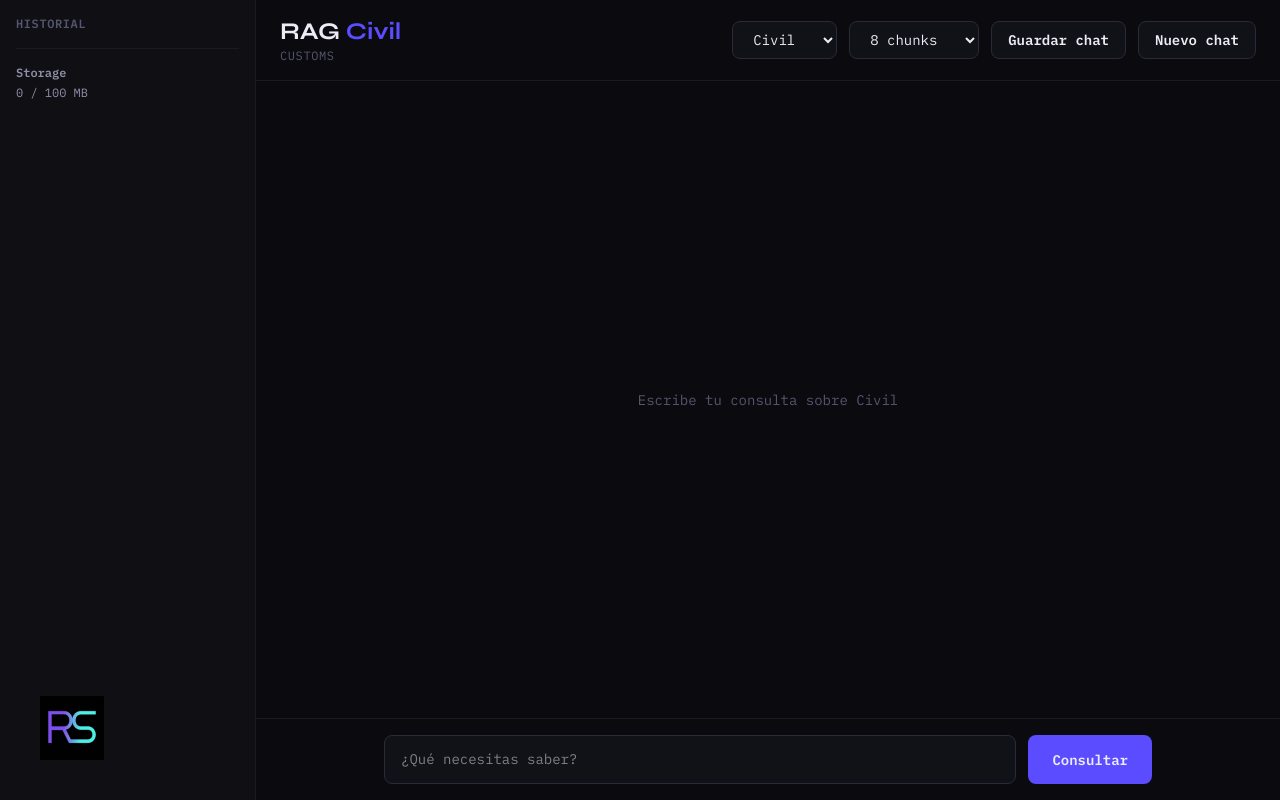
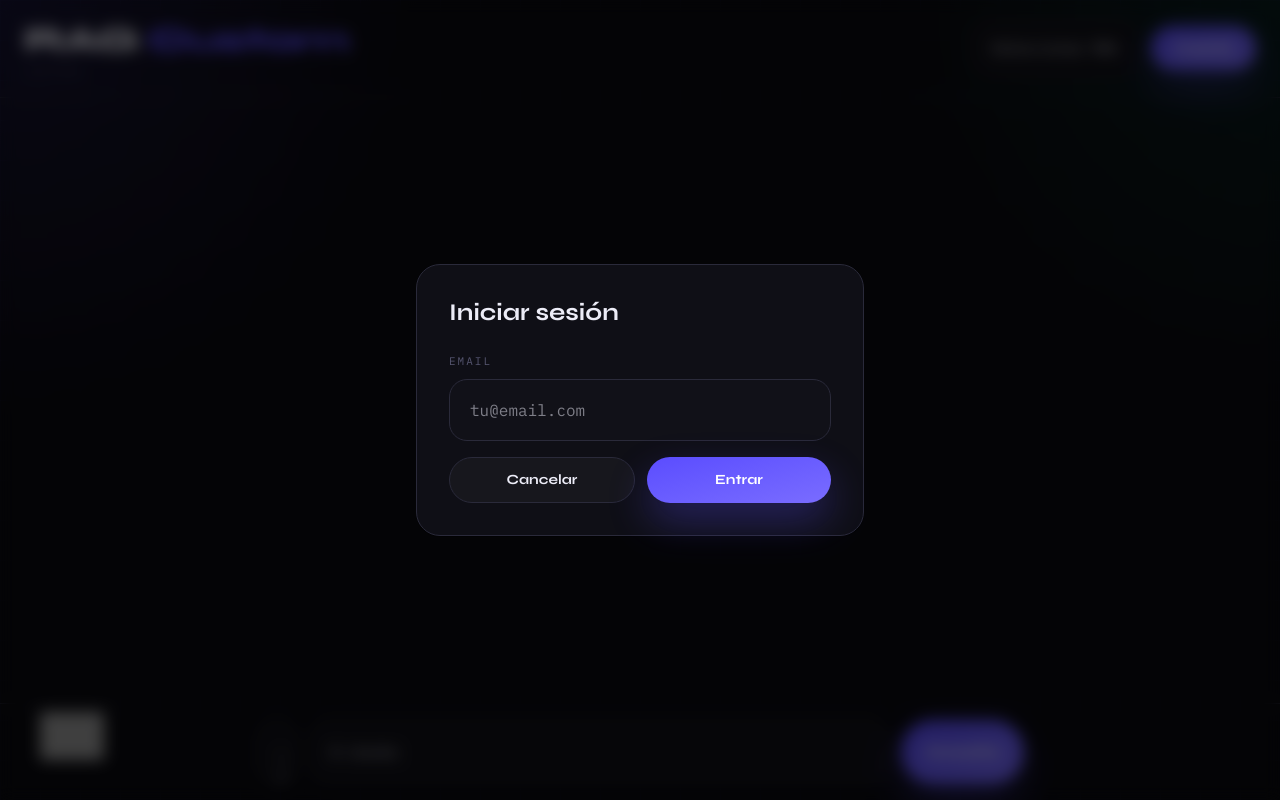
Before and after one commit to capriadev/rag-school, a Next.js app: page / in a window 1280 px wide. Both pictures are taken after a click on the button "Cuenta". Built offline with nearby package versions, Linux system fonts and the light colour scheme; grey boxes are pictures that could not be loaded.

Commit message:
fix: correct UI styling, add auth modal, move chunk selector

```diff
--- a/components/chat-interface.tsx
+++ b/components/chat-interface.tsx
@@ -9,11 +9,13 @@ interface ChatInterfaceProps {
   profileName?: string
 }
 
-export function ChatInterface({ profileName = "Civil" }: ChatInterfaceProps) {
+export function ChatInterface({ profileName = "Custom" }: ChatInterfaceProps) {
   const [question, setQuestion] = useState("")
   const [chunkCount, setChunkCount] = useState(8)
-  const [selectedProfile, setSelectedProfile] = useState(profileName)
+  const [selectedProfile, setSelectedProfile] = useState("")
   const [isAuthenticated, setIsAuthenticated] = useState(false)
+  const [showAuthModal, setShowAuthModal] = useState(false)
+  const [email, setEmail] = useState("")
   const [messages, setMessages] = useState<Array<{ role: "user" | "assistant"; content: string }>>([])
 
   const handleSubmit = async (e: FormEvent<HTMLFormElement>) => {
@@ -27,13 +29,22 @@ export function ChatInterface({ profileName = "Civil" }: ChatInterfaceProps) {
     // TODO: Call API and add assistant response
   }
 
+  const handleAuth = async (e: FormEvent<HTMLFormElement>) => {
+    e.preventDefault()
+    // TODO: Firebase auth
+    setIsAuthenticated(true)
+    setShowAuthModal(false)
+  }
+
   return (
-    <div className="flex h-screen bg-[#0a0a0f] text-[#ececf7]">
+    <div className="flex h-screen bg-shell text-[#ececf7]">
+      <div className="bg-grid pointer-events-none fixed inset-0 z-0" />
+
       {/* Sidebar - Only show when authenticated */}
       {isAuthenticated && (
-        <aside className="w-64 border-r border-[#1a1a24] bg-[#0f0f14] p-4">
+        <aside className="relative z-10 w-64 border-r border-[#2a2a3a] bg-[rgba(17,17,24,0.92)] p-4 backdrop-blur-[16px]">
           <div className="mb-4">
-            <h3 className="mb-2 text-xs font-semibold uppercase tracking-wider text-[#55556f]">Historial</h3>
+            <h3 className="section-kicker">Historial</h3>
           </div>
 
           {/* Chat list */}
@@ -42,7 +53,7 @@ export function ChatInterface({ profileName = "Civil" }: ChatInterfaceProps) {
           </div>
 
           {/* Storage indicator */}
-          <div className="mt-auto border-t border-[#1a1a24] pt-4">
+          <div className="mt-auto border-t border-[#2a2a3a] pt-4">
             <div className="text-xs text-[#8e8ea9]">
               <div className="mb-1 font-semibold">Storage</div>
               <div>0 / 100 MB</div>
@@ -52,14 +63,14 @@ export function ChatInterface({ profileName = "Civil" }: ChatInterfaceProps) {
       )}
 
       {/* Main content */}
-      <div className="flex flex-1 flex-col">
+      <div className="relative z-10 flex flex-1 flex-col">
         {/* Header */}
-        <header className="flex items-center justify-between border-b border-[#1a1a24] px-6 py-4">
+        <header className="flex items-center justify-between border-b border-[#2a2a3a] px-6 py-4">
           <div>
-            <h1 className="font-sans text-2xl font-bold">
-              RAG <span className="text-[#5b4cff]">{selectedProfile}</span>
+            <h1 className="font-sans text-[32px] font-extrabold tracking-[-1px]">
+              RAG <span className="text-[#5b4cff]">{profileName}</span>
             </h1>
-            <p className="text-xs uppercase tracking-wider text-[#55556f]">Customs</p>
+            <p className="text-[11px] uppercase tracking-[2px] text-[#55556f]">Customs</p>
           </div>
 
           <div className="flex items-center gap-3">
@@ -67,40 +78,26 @@ export function ChatInterface({ profileName = "Civil" }: ChatInterfaceProps) {
             <select
               value={selectedProfile}
               onChange={(e: ChangeEvent<HTMLSelectElement>) => setSelectedProfile(e.target.value)}
-              className="rounded-lg border border-[#2a2a3a] bg-[#111118] px-4 py-2 text-sm transition hover:border-[#5b4cff]"
+              className="form-control min-h-[50px] cursor-pointer appearance-none px-4 py-2 text-sm"
             >
-              <option value="Civil">Civil</option>
-              <option value="School">School</option>
-              <option value="UBA">UBA</option>
-            </select>
-
-            {/* Chunk selector */}
-            <select
-              value={chunkCount}
-              onChange={(e: ChangeEvent<HTMLSelectElement>) => setChunkCount(Number(e.target.value))}
-              className="rounded-lg border border-[#2a2a3a] bg-[#111118] px-4 py-2 text-sm transition hover:border-[#5b4cff]"
-            >
-              {CHUNK_OPTIONS.map((option) => (
-                <option key={option} value={option}>
-                  {option} chunks
-                </option>
-              ))}
+              <option value="">Seleccionar RAG</option>
+              {/* TODO: Load from DB */}
             </select>
 
             {/* Auth buttons */}
             {!isAuthenticated ? (
               <button
-                className="rounded-lg bg-[#5b4cff] px-4 py-2 text-sm font-semibold transition hover:bg-[#6c5cff]"
-                onClick={() => setIsAuthenticated(true)}
+                className="rounded-full bg-gradient-to-br from-[#5b4cff] to-[#7a6cff] px-6 py-3 font-sans text-sm font-bold text-white shadow-[0_18px_40px_rgba(91,76,255,0.3)] transition duration-200 hover:-translate-y-0.5 hover:shadow-[0_24px_46px_rgba(91,76,255,0.36)]"
+                onClick={() => setShowAuthModal(true)}
               >
                 Cuenta
               </button>
             ) : (
               <>
-                <button className="rounded-lg border border-[#2a2a3a] bg-[#111118] px-4 py-2 text-sm font-semibold transition hover:border-[#5b4cff]">
+                <button className="rounded-full border border-[#2a2a3a] bg-[rgba(255,255,255,0.03)] px-5 py-3 text-sm font-bold transition hover:border-[#5b4cff] hover:bg-[rgba(91,76,255,0.08)]">
                   Guardar chat
                 </button>
-                <button className="rounded-lg border border-[#2a2a3a] bg-[#111118] px-4 py-2 text-sm font-semibold transition hover:border-[#5b4cff]">
+                <button className="rounded-full border border-[#2a2a3a] bg-[rgba(255,255,255,0.03)] px-5 py-3 text-sm font-bold transition hover:border-[#5b4cff] hover:bg-[rgba(91,76,255,0.08)]">
                   Nuevo chat
                 </button>
               </>
@@ -113,7 +110,7 @@ export function ChatInterface({ profileName = "Civil" }: ChatInterfaceProps) {
           {messages.length === 0 ? (
             <div className="flex h-full items-center justify-center">
               <p className="text-center text-sm text-[#55556f]">
-                Escribe tu consulta sobre {selectedProfile}
+                Escribe tu consulta sobre {selectedProfile || "el RAG seleccionado"}
               </p>
             </div>
           ) : (
@@ -136,28 +133,42 @@ export function ChatInterface({ profileName = "Civil" }: ChatInterfaceProps) {
         </div>
 
         {/* Input area */}
-        <div className="border-t border-[#1a1a24] px-6 py-4">
+        <div className="border-t border-[#2a2a3a] px-6 py-4">
           <form onSubmit={handleSubmit} className="mx-auto max-w-3xl">
             <div className="flex gap-3">
               <textarea
                 value={question}
                 onChange={(e: ChangeEvent<HTMLTextAreaElement>) => setQuestion(e.target.value)}
                 placeholder="¿Qué necesitas saber?"
-                className="flex-1 resize-none rounded-lg border border-[#2a2a3a] bg-[#111118] px-4 py-3 text-sm leading-relaxed transition focus:border-[#5b4cff] focus:outline-none"
+                className="form-control flex-1 resize-none leading-relaxed"
                 rows={1}
                 style={{
-                  minHeight: "44px",
+                  minHeight: "50px",
                   maxHeight: "176px",
                 }}
                 onInput={(e) => {
                   const target = e.target as HTMLTextAreaElement
-                  target.style.height = "44px"
+                  target.style.height = "50px"
                   target.style.height = `${Math.min(target.scrollHeight, 176)}px`
                 }}
               />
+
+              {/* Chunk selector */}
+              <select
+                value={chunkCount}
+                onChange={(e: ChangeEvent<HTMLSelectElement>) => setChunkCount(Number(e.target.value))}
+                className="form-control min-h-[50px] w-[120px] cursor-pointer appearance-none text-sm"
+              >
+                {CHUNK_OPTIONS.map((option) => (
+                  <option key={option} value={option}>
+                    {option} chunks
+                  </option>
+                ))}
+              </select>
+
               <button
                 type="submit"
-                className="rounded-lg bg-[#5b4cff] px-6 py-3 text-sm font-semibold transition hover:bg-[#6c5cff]"
+                className="rounded-full bg-gradient-to-br from-[#5b4cff] to-[#7a6cff] px-6 py-3 font-sans text-sm font-bold text-white shadow-[0_18px_40px_rgba(91,76,255,0.3)] transition duration-200 hover:-translate-y-0.5 hover:shadow-[0_24px_46px_rgba(91,76,255,0.36)]"
               >
                 Consultar
               </button>
@@ -165,6 +176,43 @@ export function ChatInterface({ profileName = "Civil" }: ChatInterfaceProps) {
           </form>
         </div>
       </div>
+
+      {/* Auth Modal */}
+      {showAuthModal && (
+        <div className="fixed inset-0 z-50 flex items-center justify-center bg-black/60 backdrop-blur-sm">
+          <div className="panel w-full max-w-md p-8">
+            <h2 className="mb-6 font-sans text-2xl font-bold">Iniciar sesión</h2>
+            <form onSubmit={handleAuth} className="space-y-4">
+              <div>
+                <label className="section-kicker mb-2 block">Email</label>
+                <input
+                  type="email"
+                  value={email}
+                  onChange={(e: ChangeEvent<HTMLInputElement>) => setEmail(e.target.value)}
+                  placeholder="tu@email.com"
+                  className="form-control"
+                  required
+                />
+              </div>
+              <div className="flex gap-3">
+                <button
+                  type="button"
+                  onClick={() => setShowAuthModal(false)}
+                  className="flex-1 rounded-full border border-[#2a2a3a] bg-[rgba(255,255,255,0.03)] px-6 py-3 font-sans text-sm font-bold transition hover:border-[#5b4cff]"
+                >
+                  Cancelar
+                </button>
+                <button
+                  type="submit"
+                  className="flex-1 rounded-full bg-gradient-to-br from-[#5b4cff] to-[#7a6cff] px-6 py-3 font-sans text-sm font-bold text-white shadow-[0_18px_40px_rgba(91,76,255,0.3)] transition duration-200 hover:-translate-y-0.5"
+                >
+                  Entrar
+                </button>
+              </div>
+            </form>
+          </div>
+        </div>
+      )}
     </div>
   )
 }
```
Also changed, not shown: public/branding/rag-school.png (deleted).
